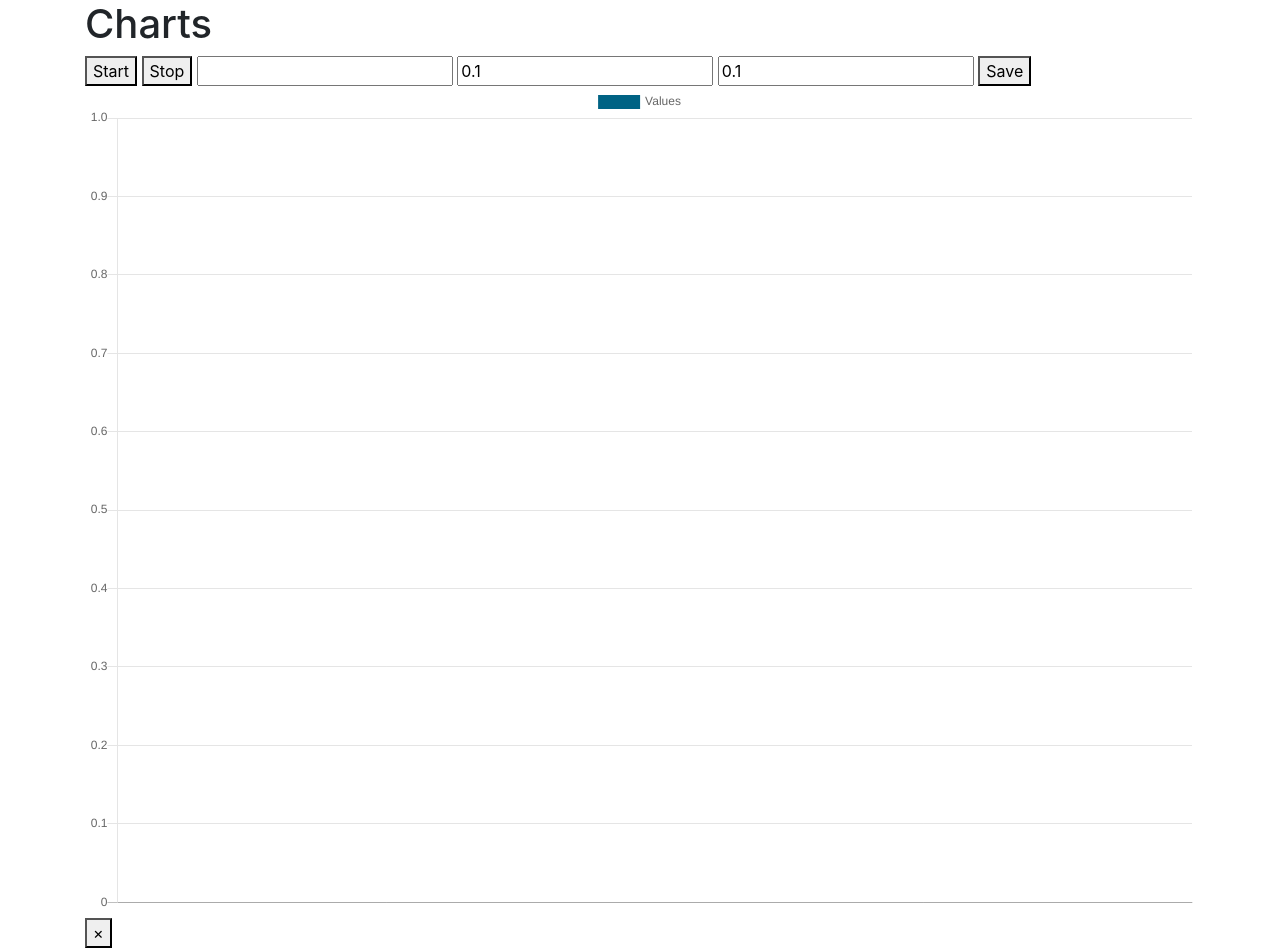
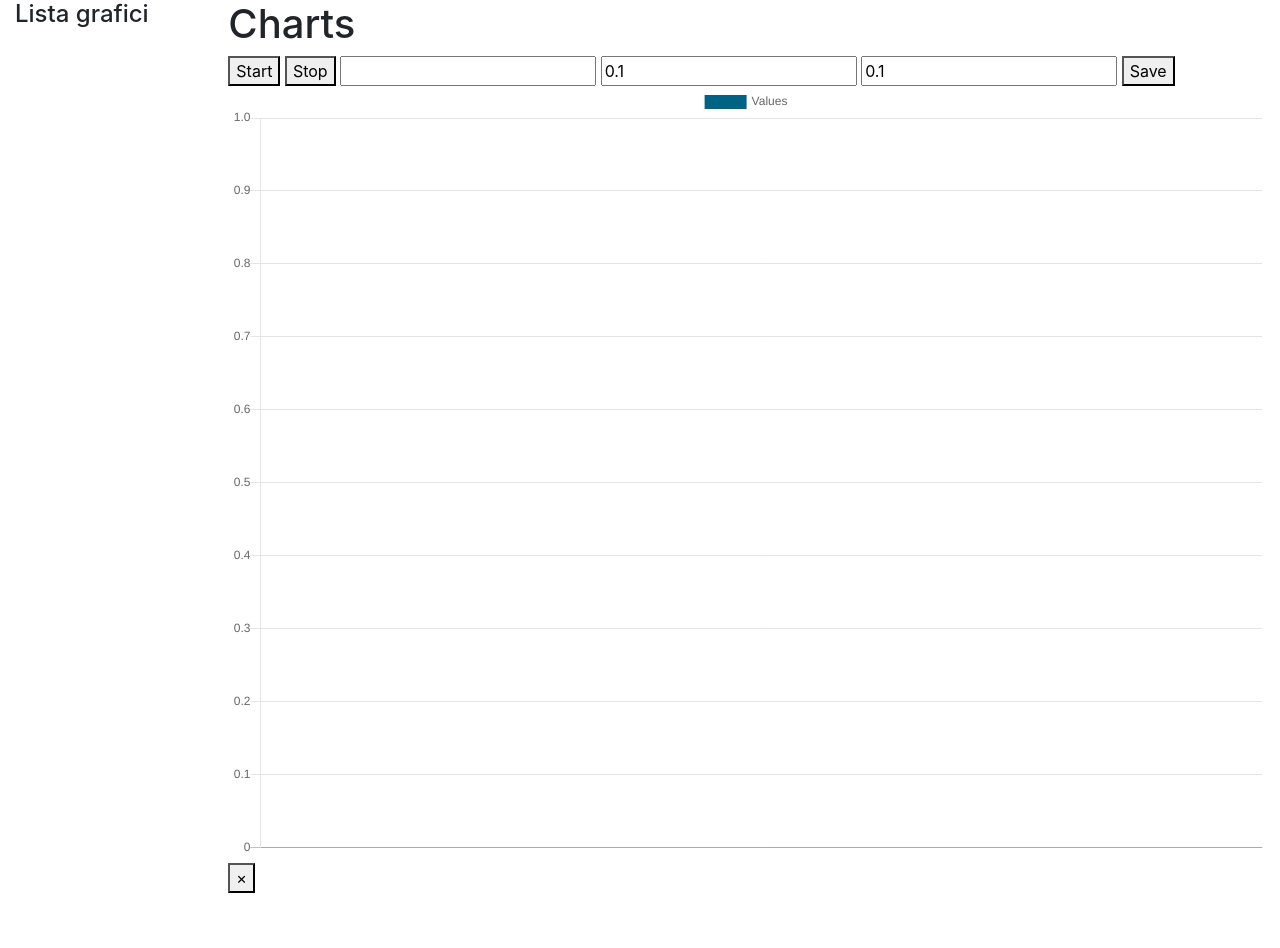
Before and after one commit to christian99salerno/chart1, a website: page public/index.html in a window 1280 px wide. After the commit the page ends 893 px from the top, so only its background shows below. Drawn offline with nearby package versions, Linux system fonts and the light colour scheme; no server answers.

Commit message:
per salerno

```diff
--- a/public/index.html
+++ b/public/index.html
@@ -12,7 +12,15 @@
   </head>
 
   <body>
-    <div class="container">
+    <div class="container-fluid">
+      <div class="row">
+        <div class="col-2">
+          <h4>Lista grafici</h4>
+          <ul id="grafici">
+          </ul>
+        </div>
+
+        <div class="col-10">
           <h1>Charts</h1>
 
           <button id="start">Start</button>
@@ -26,6 +34,8 @@
           <canvas id="myChart" width="800px" height="600px"></canvas>
 
           <button id="delete">&times;</button>
+        </div>
+      </div>
     </div>
 
     <script
```
Lines whose indentation alone changed are shown as unchanged.
